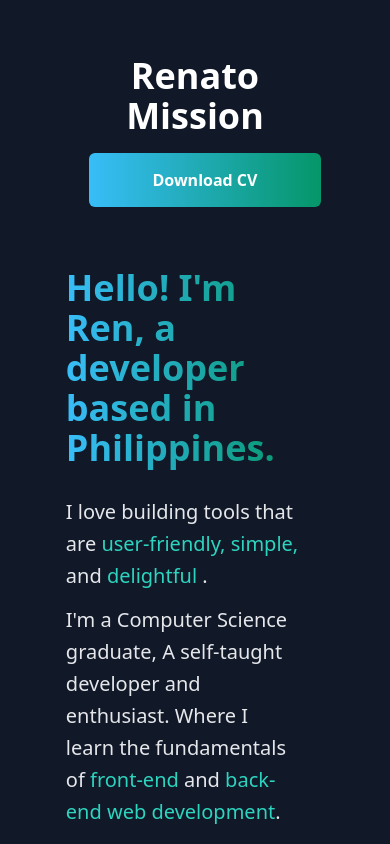
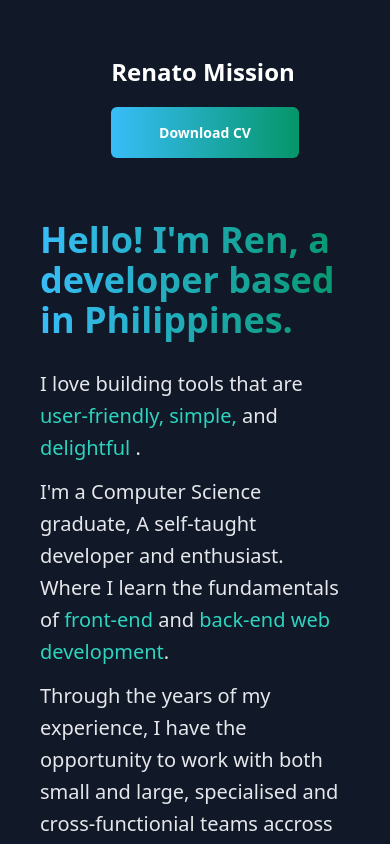
Before and after one commit to renmission/renatomission, a Next.js app: page / in a window 390 px wide. Shown: the top 844 px of the page. Built offline with nearby package versions, Linux system fonts and the light colour scheme.

Commit message:
refactor size

```diff
--- a/layouts/GetInTouch.tsx
+++ b/layouts/GetInTouch.tsx
@@ -3,7 +3,7 @@ import Link from "next/link";
 const GetInTouch = () => {
   return (
     <>
-      <section className="pt-16 w-5/6 mx-auto" id="getIntouch">
+      <section className="pt-16 lg:w-5/6 mx-auto" id="getIntouch">
         <div className="mb-4 text-4xl font-extrabold tracking-tight leading-none md:text-5xl lg:text-6xl text-white">
           <h2>Get in touch</h2>
         </div>
--- a/layouts/Hero.tsx
+++ b/layouts/Hero.tsx
@@ -6,8 +6,8 @@ import { AiFillGithub, AiFillLinkedin } from "react-icons/ai";
 const Hero = () => {
   return (
     <>
-      <section className="min-h-screen grid grid-cols-3 gap-4 md:py-16 w-5/6 mx-auto" id="about">
-        <div className="py-5 pr-6 col-span-6 lg:col-span-4 lg:col-start-1 lg:col-end-4 ">
+      <section className="min-h-screen grid grid-cols-3 gap-4 md:py-16 lg:w-5/6 mx-auto">
+        <div className="py-5 lg:pr-6 col-span-6 lg:col-span-4 lg:col-start-1 lg:col-end-4 ">
           <h2 className="text-transparent bg-clip-text bg-gradient-to-r to-emerald-600 from-sky-400 py-2 leading-10 text-teal-400 font-extrabold text-4xl md:text-5xl lg:text-6xl">
             Hello! I&apos;m Ren, a developer based in Philippines.
           </h2>
--- a/layouts/Portfolio.tsx
+++ b/layouts/Portfolio.tsx
@@ -12,7 +12,7 @@ import { AiFillCheckCircle, AiFillGithub } from "react-icons/ai";
 
 const Portfolio = () => {
   return (
-    <section id="portfolio" className="py-16 w-5/6 mx-auto">
+    <section id="portfolio" className="py-16 lg:w-5/6 mx-auto">
       <div className="row justify-center">
         <div className="w-full">
           <div className="section_title pb-6 text-center text-white">
--- a/layouts/common/Footer.tsx
+++ b/layouts/common/Footer.tsx
@@ -3,7 +3,7 @@ import { AiFillHeart } from "react-icons/ai";
 const Footer = () => {
     return (
       <>
-        <footer className="py-10 text-center md:text-left w-5/6 mx-auto">
+        <footer className="py-10 text-center md:text-left lg:w-5/6 mx-auto">
           <hr className="my-8 h-px bg-gray-200 border-0 dark:bg-gray-700" />
           <p className="mb-6 text-lg font-normal lg:text-xl text-gray-300">
             Built with TypeScript, Tailwind and Next.js &hearts;
--- a/layouts/common/Header.tsx
+++ b/layouts/common/Header.tsx
@@ -6,7 +6,7 @@ const Header = () => {
     <div className="w-5/6 mx-auto">
       <section className="py-10 pb-2 items-center">
         <nav className="text-center mb-6 flex flex-col sm:justify-between sm:flex-row sm:flex-wrap">
-          <div className="text-4xl font-bold text-white py-4 sm:py-2">
+          <div className="text-2xl md:text-3xl font-bold pl-4 text-white py-4 sm:py-2">
             <h1>
               Renato Mission
             </h1>
@@ -18,7 +18,7 @@ const Header = () => {
               target="_blank"
               legacyBehavior
             >
-              <a className="bg-gradient-to-r to-emerald-600 from-sky-400 text-white px-16 py-4 font-semibold rounded-md ml-5 sm:px-6 sm:py-3">
+              <a className="text-sm bg-gradient-to-r to-emerald-600 from-sky-400 text-white px-12 py-4 font-semibold rounded-md ml-5 sm:px-6 sm:py-3">
                 Download CV
               </a>
             </Link>
```
